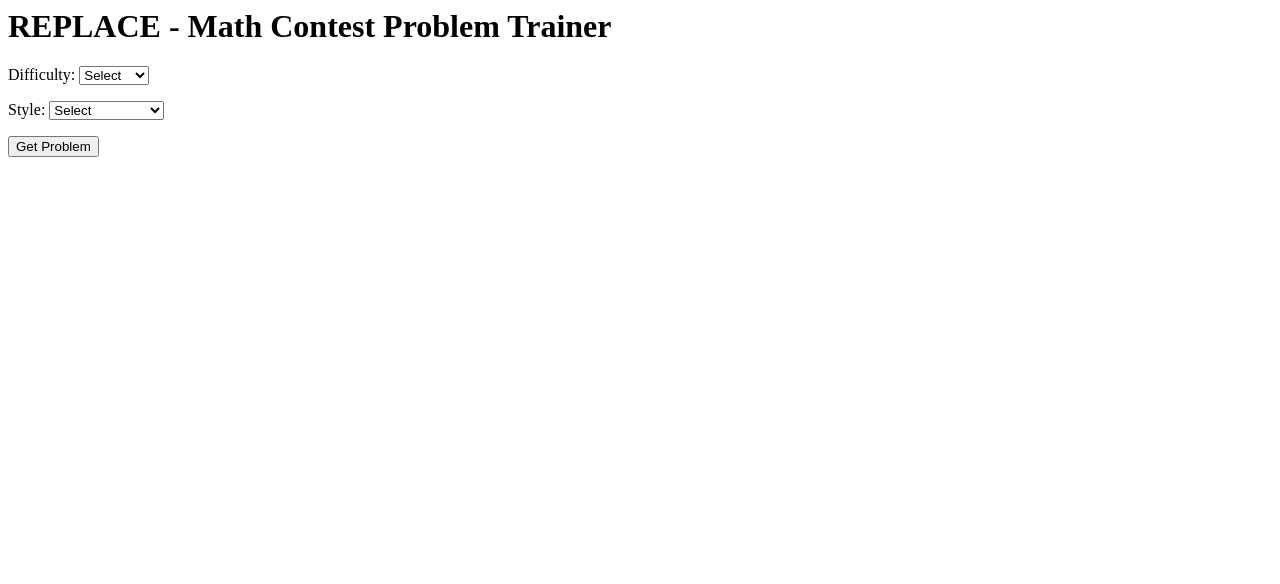
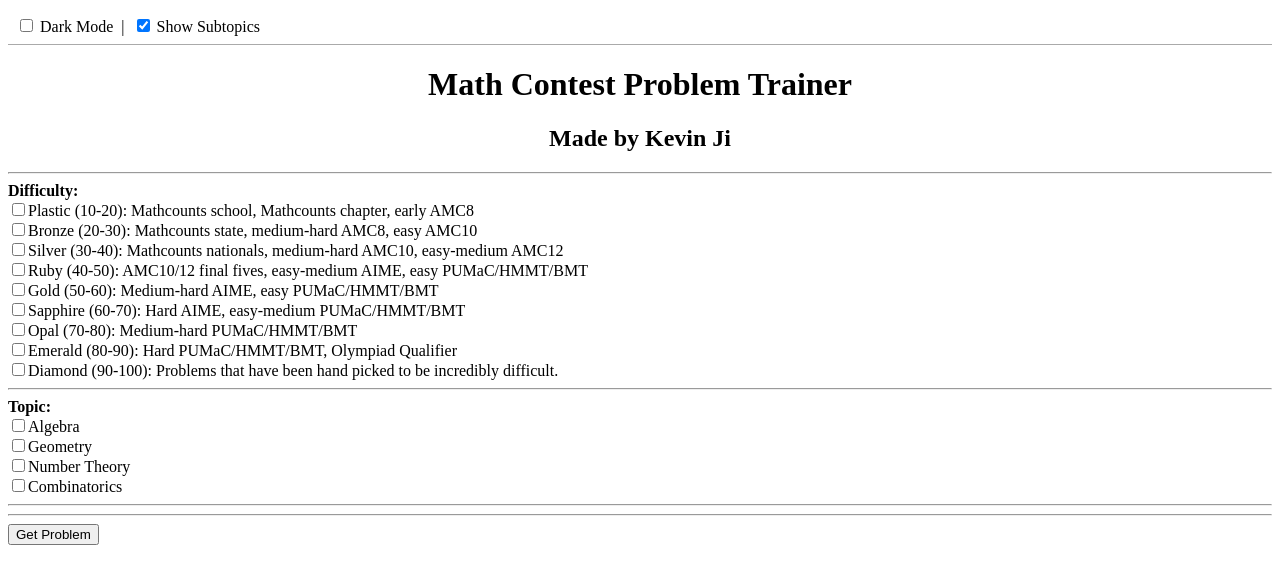
Before and after one commit to kevinj213/contestproblemgenerator.github.io, a Flask app: page / in a window 1280 px wide. Shown: the top 584 px of the page. Run offline with Flask 3, Linux system fonts and the light colour scheme.

Commit message:
Update index.html

```diff
--- a/templates/index.html
+++ b/templates/index.html
@@ -1,37 +1,123 @@
 <html>
 <head>
-    <title>REPLACE - Math Trainer</title>
+    <title>Math Contest Problem Trainer</title>
+    <style>
+        body.dark-mode {
+            background-color: #222;
+            color: #eee;
+        }
+        body.dark-mode input, body.dark-mode select, body.dark-mode label {
+            background-color: #222;
+            color: #eee;
+        }
+        .settings-bar {
+            padding: 8px;
+            border-bottom: 1px solid #aaa;
+            margin-bottom: 10px;
+        }
+    </style>
+    <script>
+        function showSubtopics() {
+            var show = document.getElementById('toggleSubtopics').checked;
+            var topics = document.getElementsByName('topic');
+            var subtopicSections = document.getElementsByClassName('subtopics');
+            for (var i = 0; i < subtopicSections.length; i++) {
+                subtopicSections[i].style.display = 'none';
+            }
+            if (show) {
+                for (var i = 0; i < topics.length; i++) {
+                    if (topics[i].checked) {
+                        var section = document.getElementById('sub_' + topics[i].value);
+                        if (section) section.style.display = 'block';
+                    }
+                }
+            }
+        }
+        function toggleMode() {
+            var body = document.body;
+            body.classList.toggle('dark-mode');
+        }
+        window.onload = function() {
+            showSubtopics();
+        }
+    </script>
 </head>
 <body>
-    <h1>REPLACE - Math Contest Problem Trainer</h1>
+    <div class="settings-bar">
+        <label>
+            <input type="checkbox" id="toggleMode" onclick="toggleMode()"> Dark Mode
+        </label>
+        &nbsp;|&nbsp;
+        <label>
+            <input type="checkbox" id="toggleSubtopics" onclick="showSubtopics()" checked> Show Subtopics
+        </label>
+    </div>
+    <h1 align="center">Math Contest Problem Trainer</h1>
+    <h2 align="center">Made by Kevin Ji</h2>
+    <hr>
     <form method="post">
-        <p>
-            Difficulty:
-            <select name="difficulty">
-                <option value="">Select</option>
-                <option value="easy">Easy</option>
-                <option value="medium">Medium</option>
-                <option value="hard">Hard</option>
-            </select>
-        </p>
-        <p>
-            Style:
-            <select name="style">
-                <option value="">Select</option>
-                <option value="algebra">Algebra</option>
-                <option value="geometry">Geometry</option>
-                <option value="number_theory">Number Theory</option>
-                <option value="combinatorics">Combinatorics</option>
-            </select>
-        </p>
-        <p>
-            <input type="submit" value="Get Problem">
-        </p>
+        <b>Difficulty:</b><br>
+        <label><input type="checkbox" name="difficulty" value="10-20: Plastic">Plastic (10-20): Mathcounts school, Mathcounts chapter, early AMC8</label><br>
+        <label><input type="checkbox" name="difficulty" value="20-30: Bronze">Bronze (20-30): Mathcounts state, medium-hard AMC8, easy AMC10</label><br>
+        <label><input type="checkbox" name="difficulty" value="30-40: Silver">Silver (30-40): Mathcounts nationals, medium-hard AMC10, easy-medium AMC12</label><br>
+        <label><input type="checkbox" name="difficulty" value="40-50: Ruby">Ruby (40-50): AMC10/12 final fives, easy-medium AIME, easy PUMaC/HMMT/BMT</label><br>
+        <label><input type="checkbox" name="difficulty" value="50-60: Gold">Gold (50-60): Medium-hard AIME, easy PUMaC/HMMT/BMT</label><br>
+        <label><input type="checkbox" name="difficulty" value="60-70: Sapphire">Sapphire (60-70): Hard AIME, easy-medium PUMaC/HMMT/BMT</label><br>
+        <label><input type="checkbox" name="difficulty" value="70-80: Opal">Opal (70-80): Medium-hard PUMaC/HMMT/BMT</label><br>
+        <label><input type="checkbox" name="difficulty" value="80-90: Emerald">Emerald (80-90): Hard PUMaC/HMMT/BMT, Olympiad Qualifier</label><br>
+        <label><input type="checkbox" name="difficulty" value="90-100: Diamond">Diamond (90-100): Problems that have been hand picked to be incredibly difficult.</label><br>
+        <hr>
+
+        <b>Topic:</b><br>
+        <label><input type="checkbox" name="topic" value="algebra" onclick="showSubtopics()">Algebra</label><br>
+        <label><input type="checkbox" name="topic" value="geometry" onclick="showSubtopics()">Geometry</label><br>
+        <label><input type="checkbox" name="topic" value="number_theory" onclick="showSubtopics()">Number Theory</label><br>
+        <label><input type="checkbox" name="topic" value="combinatorics" onclick="showSubtopics()">Combinatorics</label><br>
+        <hr>
+
+        <div id="sub_algebra" class="subtopics" style="display:none; margin-left:20px;">
+            <b>Algebra Subtopics:</b><br>
+            <label><input type="checkbox" name="subtopic_algebra" value="REPLACE1">REPLACE1</label><br>
+            <label><input type="checkbox" name="subtopic_algebra" value="REPLACE2">REPLACE2</label><br>
+        </div>
+        <div id="sub_geometry" class="subtopics" style="display:none; margin-left:20px;">
+            <b>Geometry Subtopics:</b><br>
+            <label><input type="checkbox" name="subtopic_geometry" value="REPLACE1">REPLACE1</label><br>
+            <label><input type="checkbox" name="subtopic_geometry" value="REPLACE2">REPLACE2</label><br>
+        </div>
+        <div id="sub_number_theory" class="subtopics" style="display:none; margin-left:20px;">
+            <b>Number Theory Subtopics:</b><br>
+            <label><input type="checkbox" name="subtopic_number_theory" value="REPLACE1">REPLACE1</label><br>
+            <label><input type="checkbox" name="subtopic_number_theory" value="REPLACE2">REPLACE2</label><br>
+        </div>
+        <div id="sub_combinatorics" class="subtopics" style="display:none; margin-left:20px;">
+            <b>Combinatorics Subtopics:</b><br>
+            <label><input type="checkbox" name="subtopic_combinatorics" value="REPLACE1">REPLACE1</label><br>
+            <label><input type="checkbox" name="subtopic_combinatorics" value="REPLACE2">REPLACE2</label><br>
+        </div>
+        <hr>
+
+        <input type="submit" value="Get Problem">
     </form>
+
+    {% if selections %}
+        <hr>
+        <b>You selected:</b>
+        <ul>
+            <li><b>Difficulty:</b> {{ selections.difficulties|join(', ') if selections.difficulties else 'None' }}</li>
+            <li><b>Topics:</b> {{ selections.topics|join(', ') if selections.topics else 'None' }}</li>
+            <li><b>Subtopics:</b> {{ selections.subtopics|join(', ') if selections.subtopics else 'None' }}</li>
+        </ul>
+    {% endif %}
+
     {% if problem %}
         <hr>
         <b>Sample Problem:</b>
         <p>{{ problem }}</p>
     {% endif %}
+    <script>
+        // Ensure subtopics visibility matches toggle on reload
+        document.getElementById('toggleSubtopics').addEventListener('change', showSubtopics);
+    </script>
 </body>
 </html>
```
